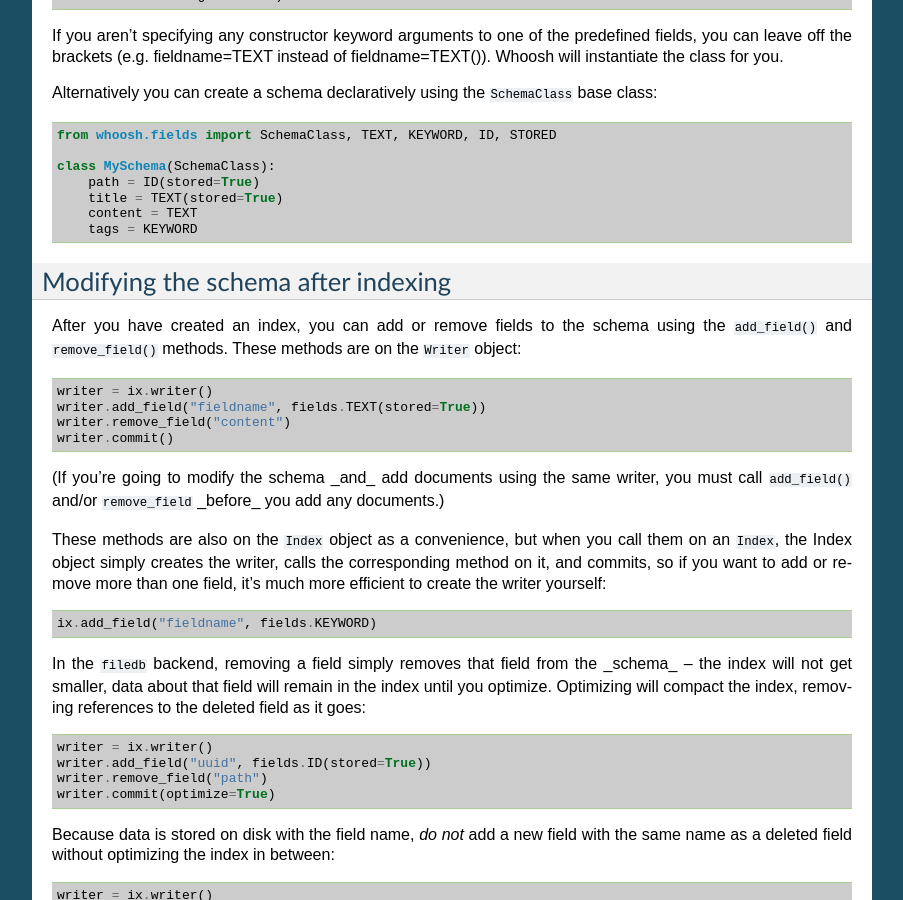
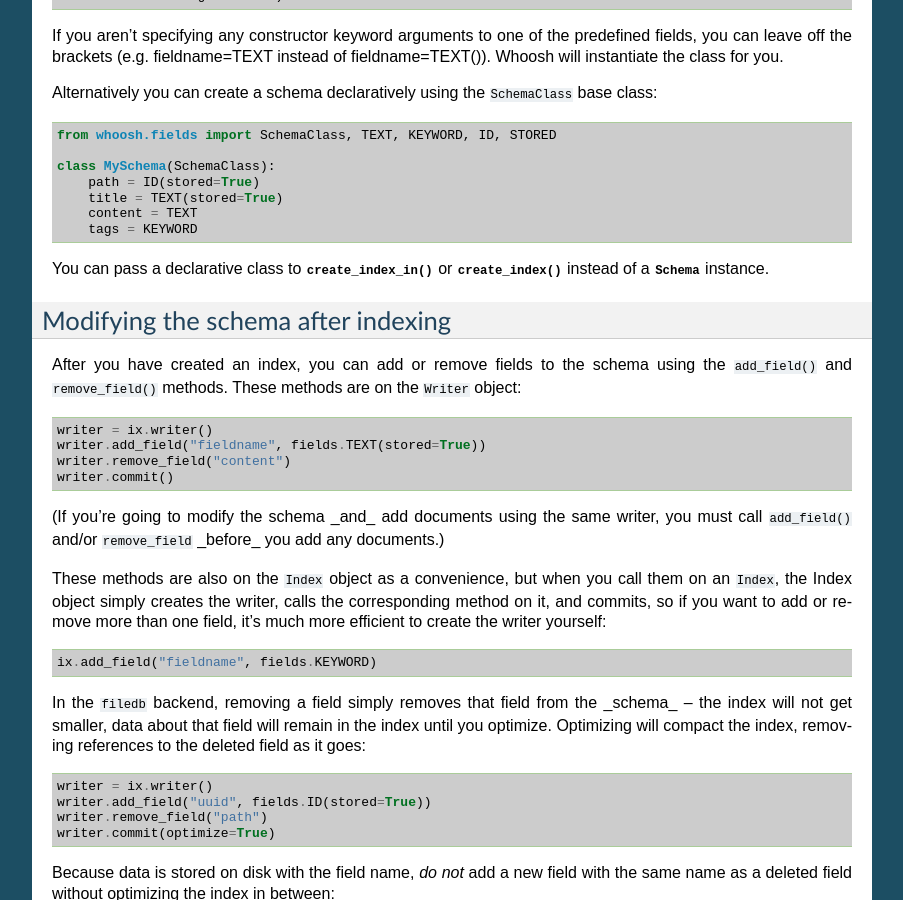
Before and after one commit to dex4er/whoosh, a Sphinx documentation site: the page built from docs/source/schema.rst, in a window 1280 px wide and 900 px high, scrolled down 1863 px. Shown: the whole window, without its empty margins (198-1101 px from the left). Built offline with Sphinx 7.4.7, drawn with Linux system fonts in a browser that asks for light colours.

Commit message:
Minor docs addition.

```diff
--- a/docs/source/schema.rst
+++ b/docs/source/schema.rst
@@ -126,6 +126,10 @@ base class::
         title = TEXT(stored=True)
         content = TEXT
         tags = KEYWORD
+
+You can pass a declarative class to :func:`~whoosh.index.create_index_in` or
+:meth:`~whoosh.store.Storage.create_index()` instead of a
+:class:`~whoosh.fields.Schema` instance.
 
 
 Modifying the schema after indexing
```
